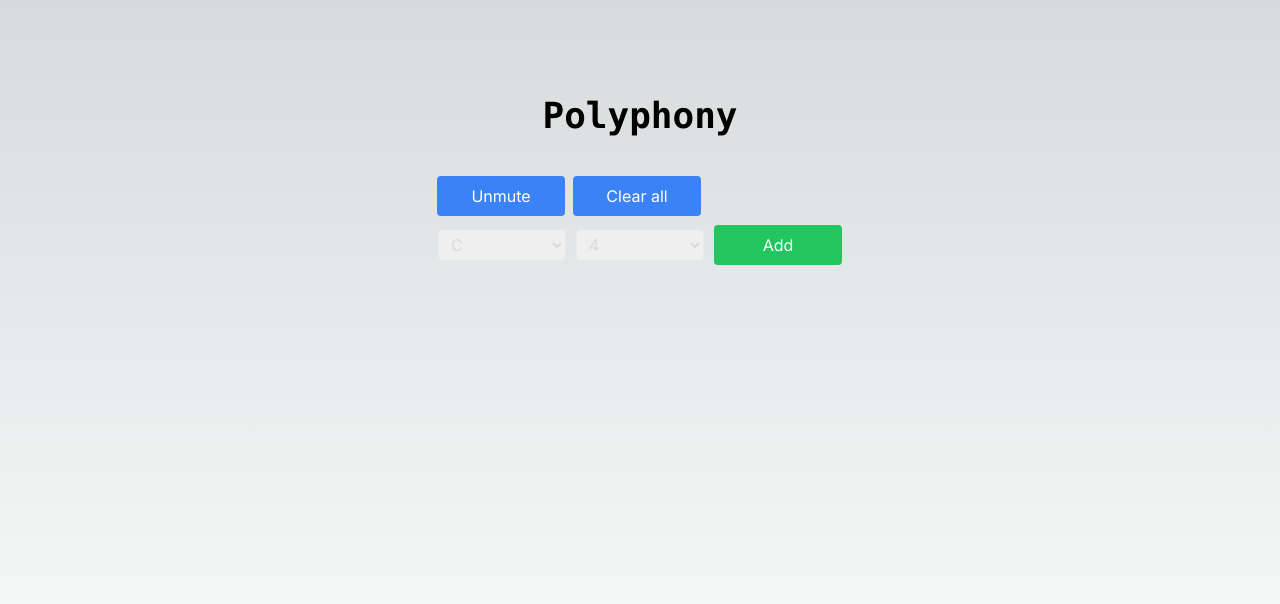
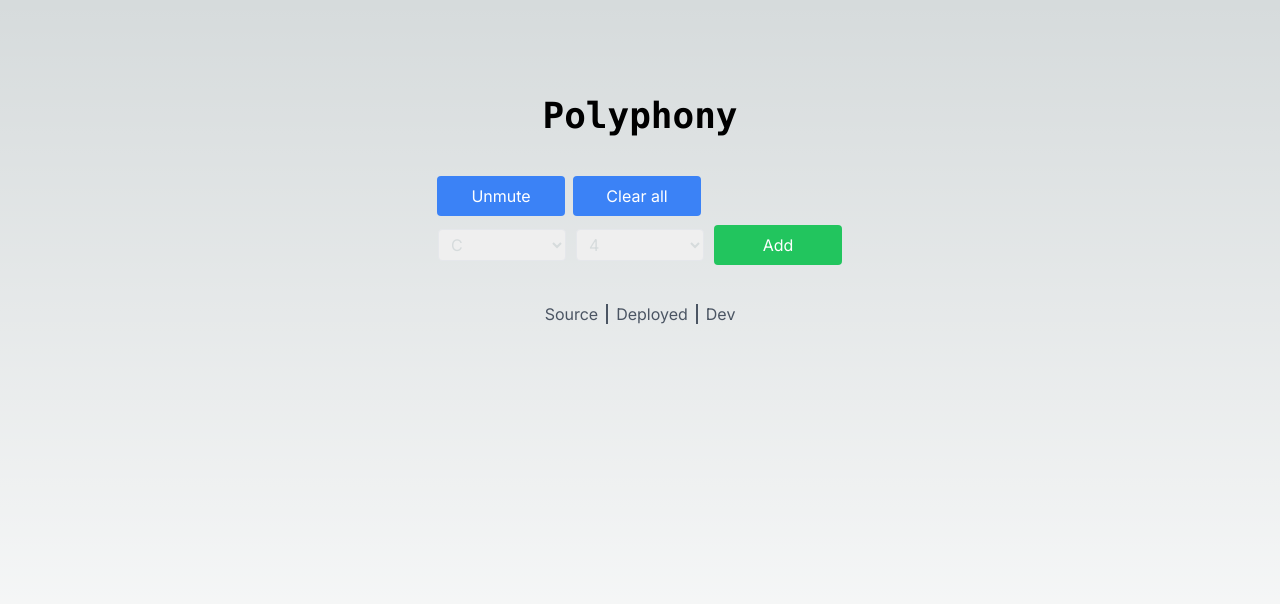
Before and after one commit to jamesonwilliams/polyphony, a Next.js app: page / in a window 1280 px wide. Shown: the top 604 px of the page. Built offline with nearby package versions, Linux system fonts and the light colour scheme.

Commit message:
Adds a footer with some links

```diff
--- /dev/null
+++ b/app/Footer.tsx
@@ -0,0 +1,34 @@
+type Link = {
+  name: string;
+  url: string;
+};
+
+export default function Footer({}: {}) {
+  const links: Link[] = [
+    {
+      name: 'Source',
+      url: 'https://github.com/jamesonwilliams/polyphony/tree/main#polyphony',
+    },
+    {
+      name: 'Deployed',
+      url: 'https://polyphony.vercel.app/',
+    },
+    {
+      name: 'Dev',
+      url: 'http://localhost:3000/',
+    },
+  ];
+
+  return (
+    <ul className='m-8 divide-x-2 divide-gray-600 text-center'>
+      {links.map(({ name, url }) => (
+        <li
+          key={name}
+          className='inline px-2 text-gray-600 hover:text-gray-400'
+        >
+          <a href={url}>{name}</a>
+        </li>
+      ))}
+    </ul>
+  );
+}
--- a/app/Synthesizer.tsx
+++ b/app/Synthesizer.tsx
@@ -4,6 +4,7 @@ import TonePlayer from './TonePlayer';
 import { useState } from 'react';
 import ToneConfigurator from './tone_selector/ToneConfigurator';
 import PlayerControls from './AudioControls';
+import Footer from './Footer';
 
 export default function Synthesizer() {
   const [tones, setTones] = useState<string[]>([]);
@@ -19,6 +20,7 @@ export default function Synthesizer() {
       />
       <ToneConfigurator tones={tones} onTonesChanged={setTones} />
       <TonePlayer tones={tones} muted={isMuted} />
+      <Footer />
     </div>
   );
 }
```
